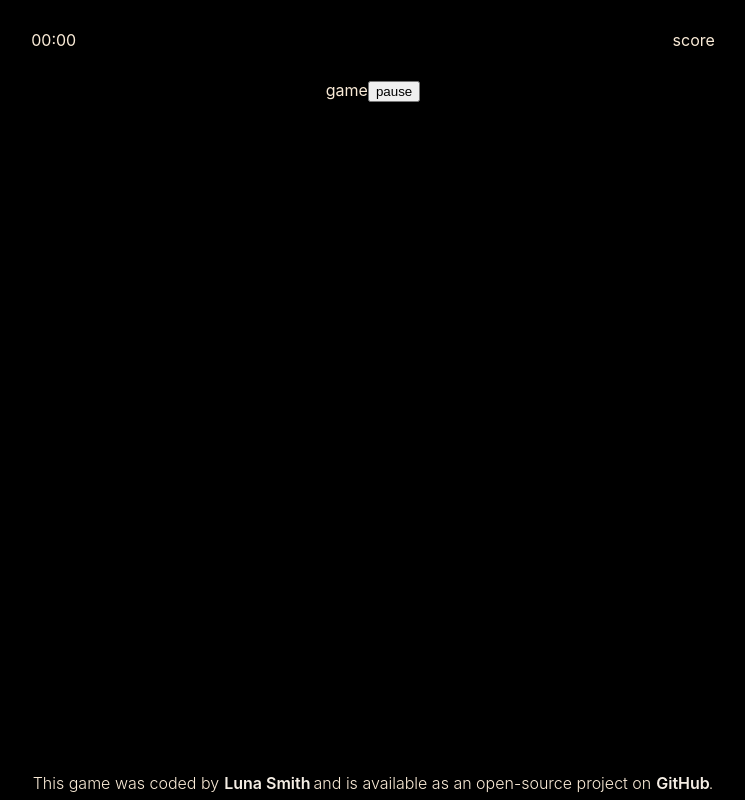
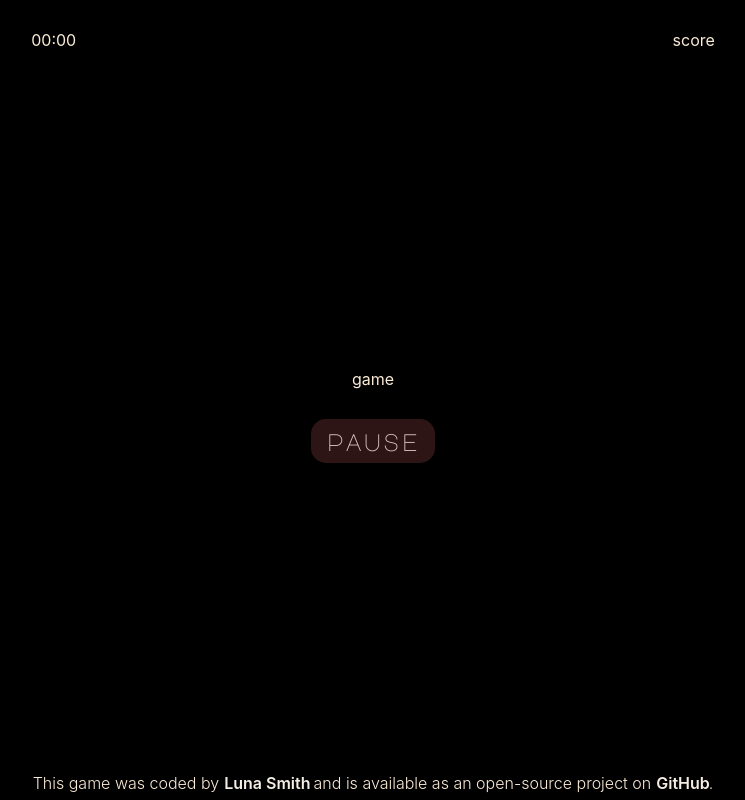
Before and after one commit to Lu-Smith/space_invaders_react_tdd, a React (Create React App) app: page / in a window 1280 px wide. Both pictures are taken after a click on the button "Start". Shown: the whole page, without its empty margins (267-1012 px from the left). Built offline with nearby package versions, Linux system fonts and the light colour scheme.

Commit message:
Updated the game button css

```diff
--- a/src/App.css
+++ b/src/App.css
@@ -48,7 +48,7 @@
   box-shadow: 3px 3px 1px rgba(0, 0, 0, 0.5);
   border-radius: 15px;
   padding: 10px 15px;
-  font-size: calc(20px + 2vmin);
+  font-size: calc(15px + 2vmin);
   color: #e0c6c0;
   transition: 200ms all ease-in-out;
   font-family: 'Major Mono Display', monospace;
--- a/src/components/Game.tsx
+++ b/src/components/Game.tsx
@@ -15,7 +15,7 @@ const Game = () => {
       </header>
       <div className="Game-container" data-testid="game-container">
         game
-        <button data-testId="game-button">pause</button>
+        <button className="Game-button" data-testId="Game-button">pause</button>
       </div>
       <FooterComponent />
     </div>
--- a/src/styles/Game.css
+++ b/src/styles/Game.css
@@ -15,4 +15,29 @@
 
 .Game-container {
     height: 84vh;
+    display: flex;
+    flex-direction: column;
+    align-items: center;
+    justify-content: center;
 }
+
+.Game-button {
+    background-color: rgba(230, 106, 106, 0.2);
+    border: none;
+    box-shadow: 3px 3px 1px rgba(0, 0, 0, 0.5);
+    border-radius: 15px;
+    padding: 10px 15px;
+    font-size: calc(8px + 2vmin);
+    color: #e0c6c0;
+    transition: 200ms all ease-in-out;
+    font-family: 'Major Mono Display', monospace;
+    letter-spacing: 1px;
+    margin-top: 30px;
+  }
+
+.Game-button:hover {
+    background-color: rgba(32, 6, 6, 0.8);
+    border-radius: 35px;
+    color: #b3857b;
+    box-shadow: none;
+}
```
